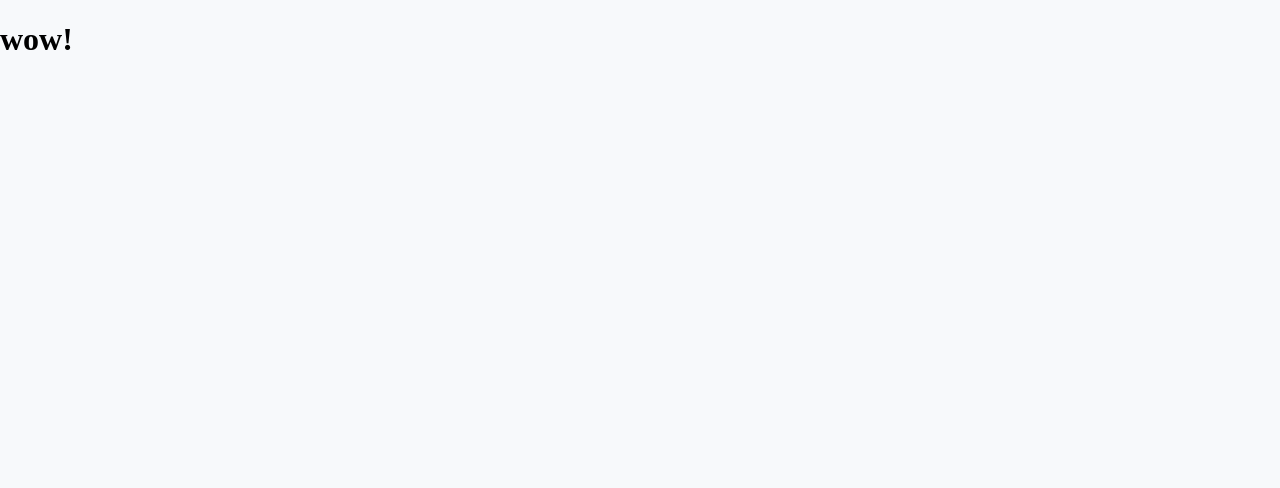
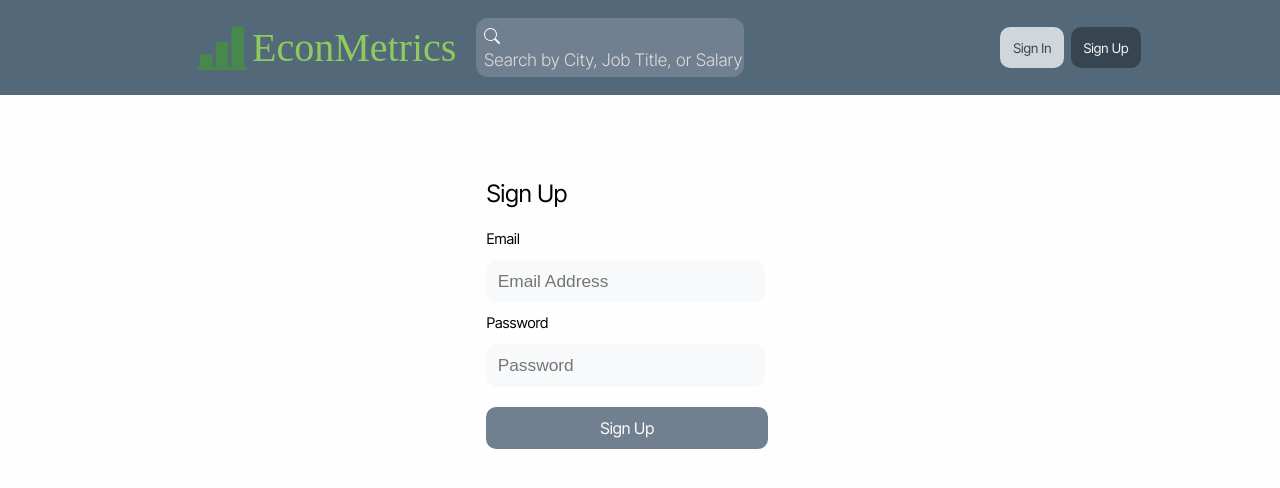
Before and after one commit to CWMetaUCapstone/EconMetrics, a React (Vite) app in the folder frontend/: page /signup in a window 1280 px wide. Shown: the top 488 px of the page. Built offline with nearby package versions, Linux system fonts and the light colour scheme; a web font is replaced by a local one.

Commit message:
added and formatted sign up form

```diff
--- a/frontend/src/HomePage/SignHandlers/SignUp.css
+++ b/frontend/src/HomePage/SignHandlers/SignUp.css
@@ -0,0 +1,56 @@
+.topbar {
+    display: block;
+}
+
+.signupview {
+    z-index: 100;
+    font-family: "Inter Tight", sans-serif;
+    margin-top: 95px;
+    font-weight: 400;
+    background-color: #fefefe ;
+    width: 100vw;
+    height: 100vh;
+    display: flex;
+}
+
+.signupcontent {
+    margin-top: 5%;
+    margin-left: 38vw;
+}
+
+.signupcontent h2 {
+    font-weight: 400;
+    margin-bottom: 8%;
+}
+
+.signupcontent label {
+    font-size: 11pt;
+    display: block;
+    margin-top: 4%;
+    margin-bottom: 4%;
+}
+
+.signupcontent input {
+    font-size: 13pt;
+    width: 20vw;
+    padding: 4%;
+    border-radius: 12px;
+    border: none;
+    background-color: #f7f9fb;
+}
+
+.signupformbtn {
+    margin-top: 7%;
+    display: flex;
+    width: 22vw;
+    padding: 4%;
+    text-align: center;
+    justify-content: center;
+    background-color: #708090;
+    color: #fefefe;
+    font-size: 12pt;
+}
+
+.signupformbtn:hover{
+    background-color:#506070;
+}
--- a/frontend/src/HomePage/SignHandlers/SignUp.jsx
+++ b/frontend/src/HomePage/SignHandlers/SignUp.jsx
@@ -1,9 +1,24 @@
+import Topbar from '../Top/Topbar';
 import './SignUp.css'
 
 function SignUp() {
     return (
         <>
-            <h1>wow!</h1>
+            <div className='topbar'>
+                <Topbar/>
+            </div>
+            <div className='signupview'>
+                <div className='signupcontent'>
+                    <h2>Sign Up</h2>
+                    <form>
+                        <label>Email</label>
+                        <input type="text" placeholder='Email Address' required/>
+                        <label>Password</label>
+                        <input type="password" placeholder='Password' required/>
+                        <button type='submit' className='signupformbtn'>Sign Up</button>
+                    </form>
+                </div>
+            </div>
         </>
     )
 }
```
